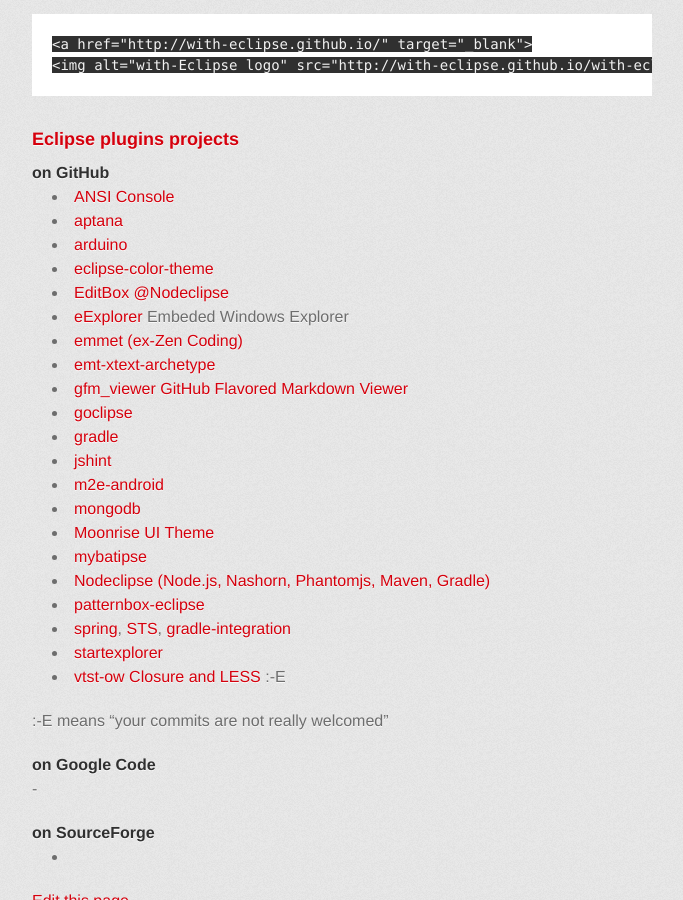
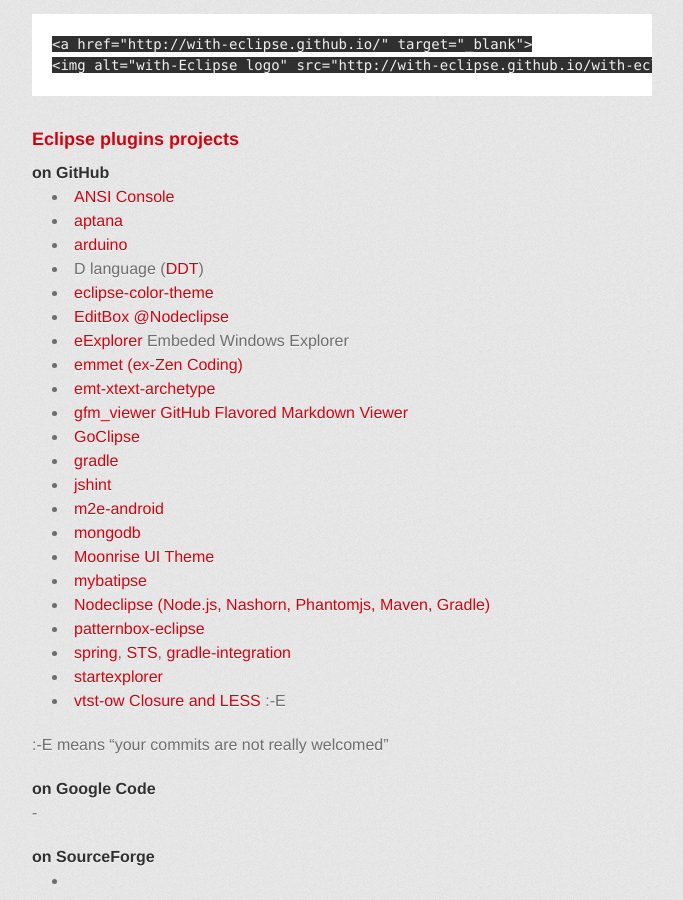
Before and after one commit to with-Eclipse/with-eclipse.github.io, a Jekyll site: the page built from index.md, in a window 1280 px wide and 900 px high, scrolled down 1922 px. Shown: the whole window, without its empty margins (298-981 px from the left). Built offline with Jekyll 4.4.1, drawn with Linux system fonts in a browser that asks for light colours; Markdown is read by kramdown in place of the engine named in the settings; comment, search, counter and statistics services are not loaded.

Commit message:
Update index.md

```diff
--- a/index.md
+++ b/index.md
@@ -95,13 +95,14 @@ Just use code snippet below:
 - [ANSI Console](https://github.com/mihnita/ansi-econsole)
 - [aptana](https://github.com/aptana/studio3)
 - [arduino](https://github.com/jantje/arduino-eclipse-plugin)
+- D language ([DDT](https://github.com/bruno-medeiros/DDT))
 - [eclipse-color-theme](https://github.com/eclipse-color-theme/eclipse-color-theme)
 - [EditBox @Nodeclipse](https://github.com/Nodeclipse/EditBox)
 - [eExplorer](https://github.com/culmat/eExplorer) Embeded Windows Explorer
 - [emmet (ex-Zen Coding)](https://github.com/emmetio/emmet-eclipse)
 - [emt-xtext-archetype](https://github.com/fuinorg/emt-xtext-archetype)
 - [gfm_viewer GitHub Flavored Markdown Viewer](https://github.com/satyagraha/gfm_viewer)
-- [goclipse](https://github.com/sesteel/goclipse)
+- [GoClipse](https://github.com/sesteel/goclipse)
 - [gradle](https://github.com/spring-projects/eclipse-integration-gradle)
 - [jshint](https://github.com/eclipsesource/jshint-eclipse/)
 - [m2e-android](https://github.com/rgladwell/m2e-android)
```
